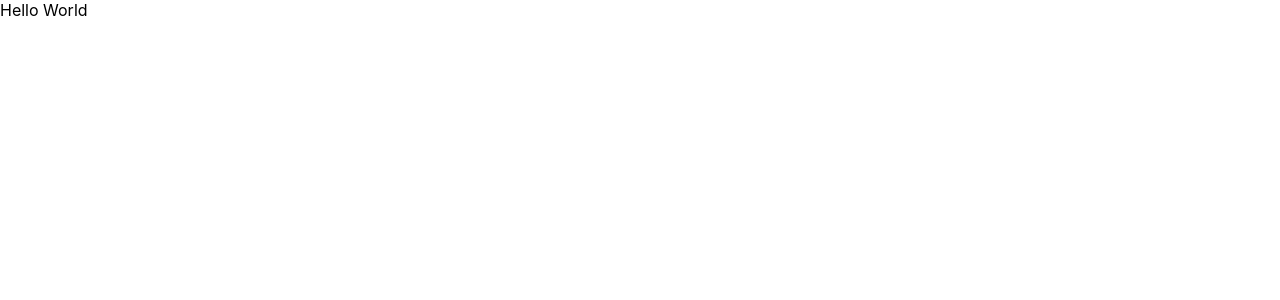
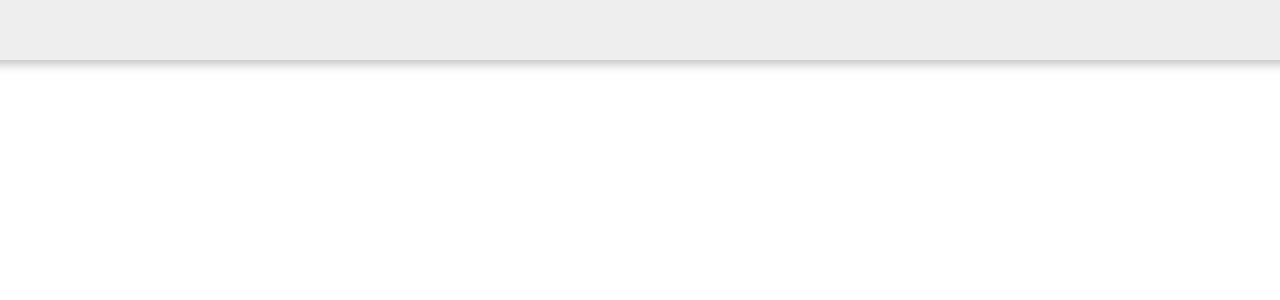
Before and after one commit to QintuTao/my_website, a React (Create React App) app: page / in a window 1280 px wide. Shown: the top 300 px of the page. Built offline with nearby package versions, Linux system fonts and the light colour scheme.

Commit message:
added header feature

```diff
--- a/src/App.js
+++ b/src/App.js
@@ -1,11 +1,12 @@
 import React from 'react';
 import logo from './logo.svg';
 import './App.scss';
+import Header from './Components/Header/Header';
 
 function App() {
   return (
     <div className="App">
-      Hello World
+      <Header></Header>
     </div>
   );
 }
--- a/src/Components/Header/Header.js
+++ b/src/Components/Header/Header.js
@@ -4,4 +4,12 @@ class Header extends React.Component {
     constructor(props) {
         super(props);
     }
+
+    render() {
+        return (
+            <div className="header"></div>
+        )
+    }
 }
+
+export default Header;
--- a/src/Components/Header/Header.scss
+++ b/src/Components/Header/Header.scss
@@ -7,6 +7,6 @@
     left: calc(50% - 1440px/2);
     top: 0px;
 
-    background: $primary-dark;
+    background: $primary-white;
     box-shadow: 0px 4px 10px rgba(0, 0, 0, 0.25);
 }
```
